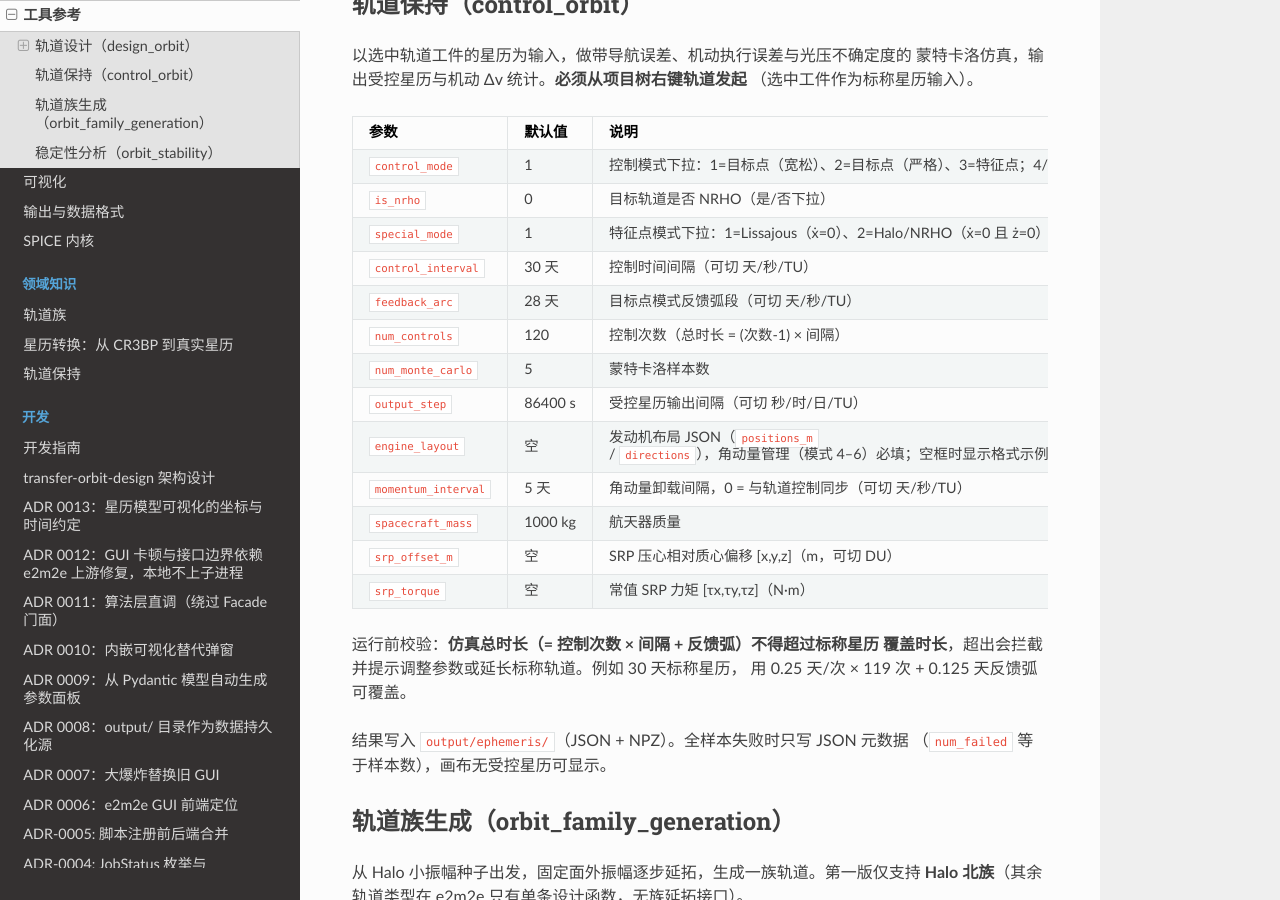
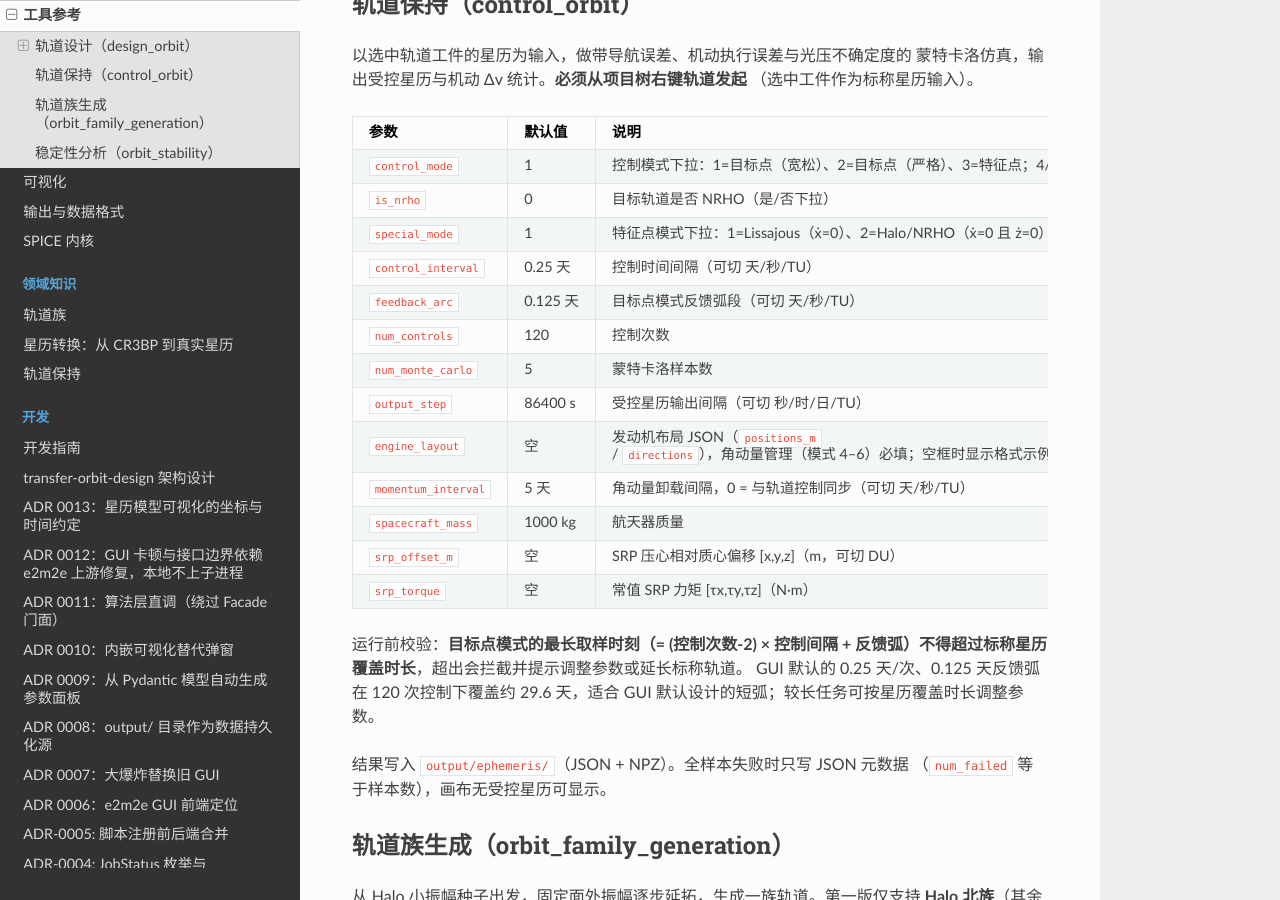
Before and after one commit to cislunarspace/transfer-orbit-design, a Sphinx documentation site: the page built from docs/source/guide/tools.md, in a window 1280 px wide and 900 px high, scrolled down 2064 px. Built offline with Sphinx 7.4.7 and the Read the Docs theme 3.1.0, drawn with Linux system fonts in a browser that asks for light colours.

Commit message:
修复(gui): 修正短弧轨道保持默认参数

```diff
--- a/docs/source/guide/tools.md
+++ b/docs/source/guide/tools.md
@@ -73,9 +73,9 @@ CR3BP 初猜（实线）与标称星历（虚线）。参数校验失败（如 E
 | `control_mode` | 1 | 控制模式下拉：1=目标点（宽松）、2=目标点（严格）、3=特征点；4/5/6 为对应模式 + 角动量管理 |
 | `is_nrho` | 0 | 目标轨道是否 NRHO（是/否下拉） |
 | `special_mode` | 1 | 特征点模式下拉：1=Lissajous（ẋ=0）、2=Halo/NRHO（ẋ=0 且 ż=0） |
-| `control_interval` | 30 天 | 控制时间间隔（可切 天/秒/TU） |
-| `feedback_arc` | 28 天 | 目标点模式反馈弧段（可切 天/秒/TU） |
-| `num_controls` | 120 | 控制次数（总时长 = (次数-1) × 间隔） |
+| `control_interval` | 0.25 天 | 控制时间间隔（可切 天/秒/TU） |
+| `feedback_arc` | 0.125 天 | 目标点模式反馈弧段（可切 天/秒/TU） |
+| `num_controls` | 120 | 控制次数 |
 | `num_monte_carlo` | 5 | 蒙特卡洛样本数 |
 | `output_step` | 86400 s | 受控星历输出间隔（可切 秒/时/日/TU） |
 | `engine_layout` | 空 | 发动机布局 JSON（`positions_m` / `directions`），角动量管理（模式 4–6）必填；空框时显示格式示例 |
@@ -84,9 +84,10 @@ CR3BP 初猜（实线）与标称星历（虚线）。参数校验失败（如 E
 | `srp_offset_m` | 空 | SRP 压心相对质心偏移 [x,y,z]（m，可切 DU） |
 | `srp_torque` | 空 | 常值 SRP 力矩 [τx,τy,τz]（N·m） |
 
-运行前校验：**仿真总时长（= 控制次数 × 间隔 + 反馈弧）不得超过标称星历
-覆盖时长**，超出会拦截并提示调整参数或延长标称轨道。例如 30 天标称星历，
-用 0.25 天/次 × 119 次 + 0.125 天反馈弧可覆盖。
+运行前校验：**目标点模式的最长取样时刻（= (控制次数-2) × 控制间隔 +
+反馈弧）不得超过标称星历覆盖时长**，超出会拦截并提示调整参数或延长标称轨道。
+GUI 默认的 0.25 天/次、0.125 天反馈弧在 120 次控制下覆盖约 29.6 天，适合
+GUI 默认设计的短弧；较长任务可按星历覆盖时长调整参数。
 
 结果写入 `output/ephemeris/`（JSON + NPZ）。全样本失败时只写 JSON 元数据
 （`num_failed` 等于样本数），画布无受控星历可显示。
```
Also changed, not shown: CHANGELOG.md (+4 -0 lines), 3 other files.
